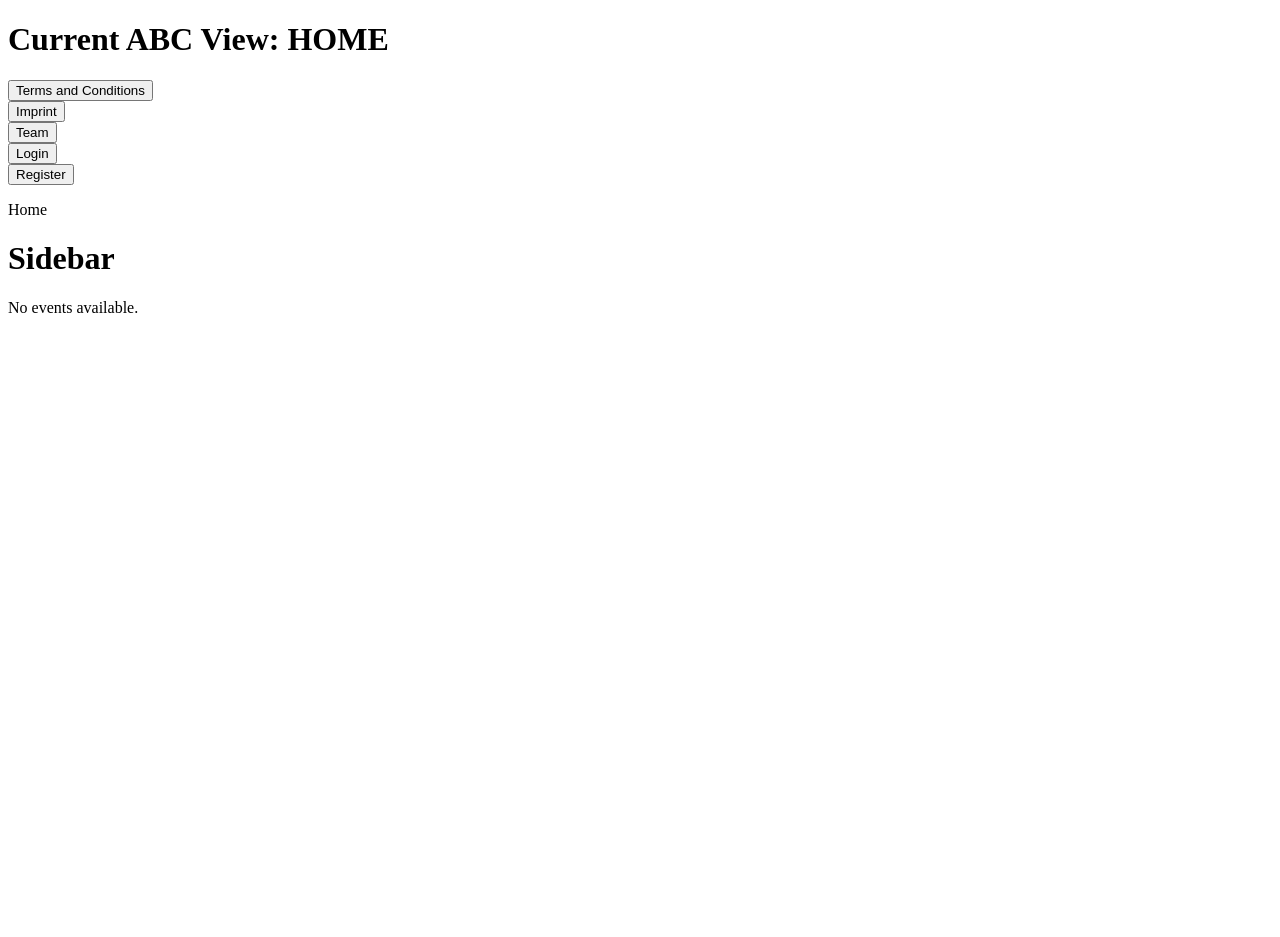
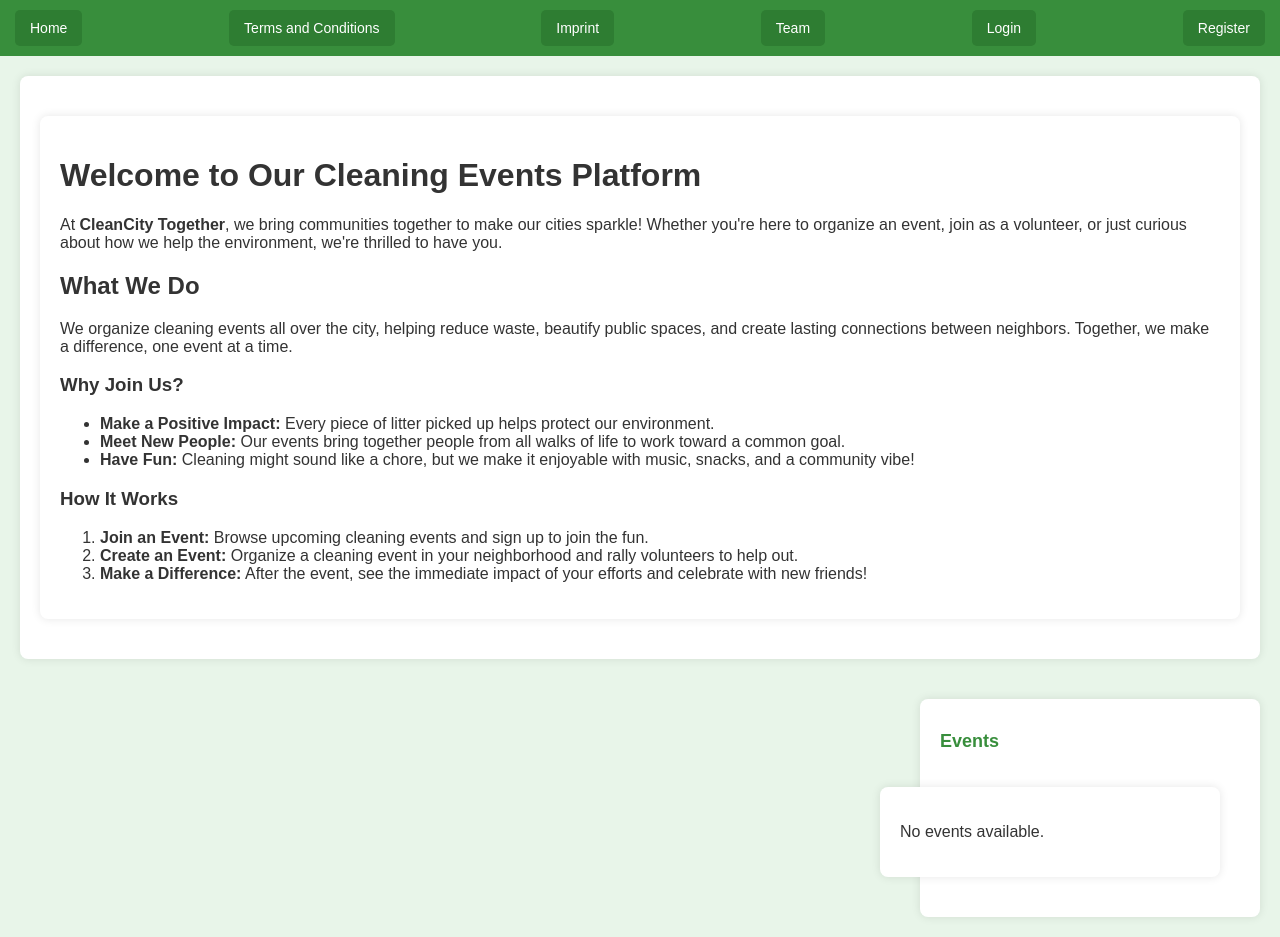
Before and after one commit to devmagda/lf-10.3, a Flask app: page / in a window 1280 px wide. Before the commit the page ends 313 px from the top, so only its background shows below. Run offline with Flask 3, Linux system fonts and the light colour scheme; some libraries are stand-ins or nearby versions.

Commit message:
presentation ready

```diff
--- a/app.py
+++ b/app.py
@@ -350,16 +350,15 @@ def post_subscribe():
     try:
         # Get event_id and user_id from the form
         event_id = request.form.get('event_id')
-        user_id = request.form.get('user_id')
 
         # Check if event_id and user_id are provided
-        if not event_id or not user_id:
-            return "event_id and user_id are required", 400
+        if not event_id:
+            return "event_id is required", 400
 
         # Call the function to subscribe
-        subscribe(event_id, user_id)
+        subscribe(event_id, current_user.id)
 
-        return "Subscription successful", 200
+        return redirect(url_for('index'))
     except Exception as e:
         return str(e), 500
 
--- a/static/global.css
+++ b/static/global.css
@@ -1,56 +1,120 @@
-.container {
-
+/* Global Styles */
+body {
+    font-family: Arial, sans-serif;
+    margin: 0;
+    padding: 0;
+    background-color: #e8f5e9;
+    color: #333;
 }
 
-.container-event {
-
+/* Container Styles */
+.container {
+    max-width: 1200px;
+    margin: 20px auto;
+    padding: 20px;
+    background-color: #ffffff;
+    border-radius: 8px;
+    box-shadow: 0 0 10px rgba(0, 0, 0, 0.1);
 }
 
-.container-event-create {
-
+/* Event Styles */
+.container-event {
+    padding: 20px;
 }
 
 .container-event-single {
-
+    border-top: 3px solid #388e3c;
 }
 
-.container-home {
-
+.event-title {
+    font-size: 24px;
+    font-weight: bold;
+    color: #2e7d32;
+    margin-bottom: 10px;
 }
 
-.container-imprint {
-
+.event-owner, .event-description, .event-subscriptions {
+    margin-bottom: 10px;
 }
 
-.container-login {
-
+.event-description {
+    font-size: 16px;
+    line-height: 1.6;
 }
 
-
-.container-register {
-
+/* Sidebar Styles */
+.sidebar {
+    width: 300px;
+    float: right;
+    margin: 20px;
+    padding: 20px;
+    background-color: #ffffff;
+    border-radius: 8px;
+    box-shadow: 0 0 10px rgba(0, 0, 0, 0.1);
 }
 
-.container-team {
-
+.sidebar h1 {
+    font-size: 18px;
+    color: #388e3c;
+    margin-bottom: 15px;
 }
 
-.container-tos {
-
+.sidebar-eventlist form {
+    margin-bottom: 10px;
 }
 
-.sidebar {
-
+/* Toolbar Styles */
+.toolbar {
+    display: flex;
+    justify-content: space-between;
+    padding: 10px;
+    background-color: #388e3c;
+    color: #ffffff;
 }
 
-.sidebar-eventlist {
-
+.toolbar-buttons form {
+    margin: 0;
 }
 
-.toolbar {
-
+.toolbar-buttons button {
+    background-color: #2e7d32;
+    border: none;
+    color: white;
+    padding: 10px 15px;
+    text-align: center;
+    text-decoration: none;
+    display: inline-block;
+    font-size: 14px;
+    margin: 0 5px;
+    cursor: pointer;
+    border-radius: 5px;
 }
 
-.toolbar-buttons {
+.toolbar-buttons button:hover {
+    background-color: #1b5e20;
+}
 
+/* Form Buttons */
+button {
+    cursor: pointer;
 }
+
+form button {
+    background-color: #388e3c;
+    border: none;
+    color: #fff;
+    padding: 10px 20px;
+    font-size: 14px;
+    border-radius: 5px;
+}
+
+form button:hover {
+    background-color: #2e7d32;
+}
+
+/* Utility Styles */
+.clearfix::after {
+    content: "";
+    display: table;
+    clear: both;
+}
--- a/templates/index.html
+++ b/templates/index.html
@@ -3,11 +3,10 @@
 <head>
     <meta charset="UTF-8">
     <meta name="viewport" content="width=device-width, initial-scale=1.0">
-    <title>View Example</title>
+    <title>{{ view }}</title>
     <link rel="stylesheet" href="{{ url_for('static', filename='global.css') }}">
 </head>
 <body>
-    <h1>Current ABC View: {{ view }}</h1>
 
     {% include 'index_toolbar_buttons.html' %}
     {% include 'index_container.html' %}
--- a/templates/index_container_event_single.html
+++ b/templates/index_container_event_single.html
@@ -5,4 +5,10 @@
     <div class="event-subscriptions">
         Subscriptions: {{ focused_event.get_subscriptions() if focused_event.subscriptions else 'No subscriptions' }}
     </div>
+
+    <form action="/subscribe" method="POST">
+        <input type="text" id="event_id" name="event_id" value="{{ focused_event.id }}" readonly style="display: none;">
+        <button type="submit">Surbscribe</button>
+    </form>
+
 </div>
--- a/templates/index_container_home.html
+++ b/templates/index_container_home.html
@@ -1,3 +1,33 @@
 <div class="container container-home">
-    <p>Home</p>
+    <h1>Welcome to Our Cleaning Events Platform</h1>
+    <p>At <strong>CleanCity Together</strong>, we bring communities together to make our cities sparkle! Whether you're
+        here to organize an event, join as a volunteer, or just curious about how we help the environment, we're
+        thrilled to have you.</p>
+
+    <h2>What We Do</h2>
+    <p>We organize cleaning events all over the city, helping reduce waste, beautify public spaces, and create lasting
+        connections between neighbors. Together, we make a difference, one event at a time.</p>
+
+    <h3>Why Join Us?</h3>
+    <ul>
+        <li><strong>Make a Positive Impact:</strong> Every piece of litter picked up helps protect our environment.</li>
+        <li><strong>Meet New People:</strong> Our events bring together people from all walks of life to work toward a
+            common goal.
+        </li>
+        <li><strong>Have Fun:</strong> Cleaning might sound like a chore, but we make it enjoyable with music, snacks,
+            and a community vibe!
+        </li>
+    </ul>
+
+    <h3>How It Works</h3>
+    <ol>
+        <li><strong>Join an Event:</strong> Browse upcoming cleaning events and sign up to join the fun.</li>
+        <li><strong>Create an Event:</strong> Organize a cleaning event in your neighborhood and rally volunteers to
+            help out.
+        </li>
+        <li><strong>Make a Difference:</strong> After the event, see the immediate impact of your efforts and celebrate
+            with new friends!
+        </li>
+    </ol>
+
 </div>
--- a/templates/index_container_tos.html
+++ b/templates/index_container_tos.html
@@ -1,3 +1,3 @@
 <div class="container container-tos">
-    <p>Terms of Service</p>
+    <p>Terms of Service ABC</p>
 </div>
--- a/templates/index_sidebar.html
+++ b/templates/index_sidebar.html
@@ -1,4 +1,4 @@
 <div class="sidebar">
-    <h1>Sidebar</h1>
+    <h1>Events</h1>
     {% include 'index_sidebar_eventlist.html' %}
 </div>
--- a/templates/index_toolbar_buttons.html
+++ b/templates/index_toolbar_buttons.html
@@ -1,9 +1,9 @@
 <!-- index_toolbar_buttons.html -->
 <div class="toolbar toolbar-buttons">
-    {% if role == 3 or role == 2 %} <!-- Admin and Creator roles -->
     <form action="{{ url_for('set_view', view_name='home') }}" method="POST">
         <button type="submit">Home</button>
     </form>
+    {% if role == 3 or role == 2 %} <!-- Admin and Creator roles -->
     <form action="{{ url_for('set_view', view_name='event-create') }}" method="POST">
         <button type="submit">Create Event</button>
     </form>
```
Also changed, not shown: docker-compose.yml (+0 -14 lines).
